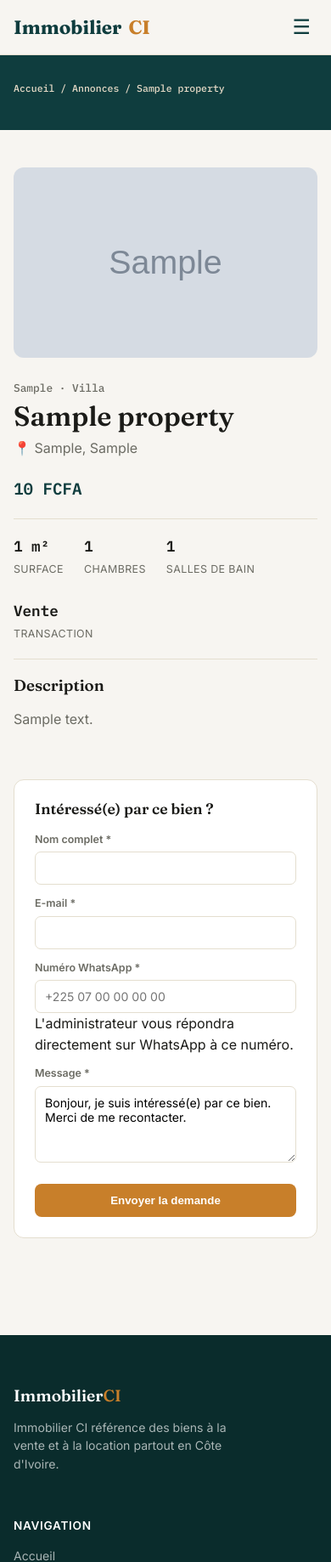
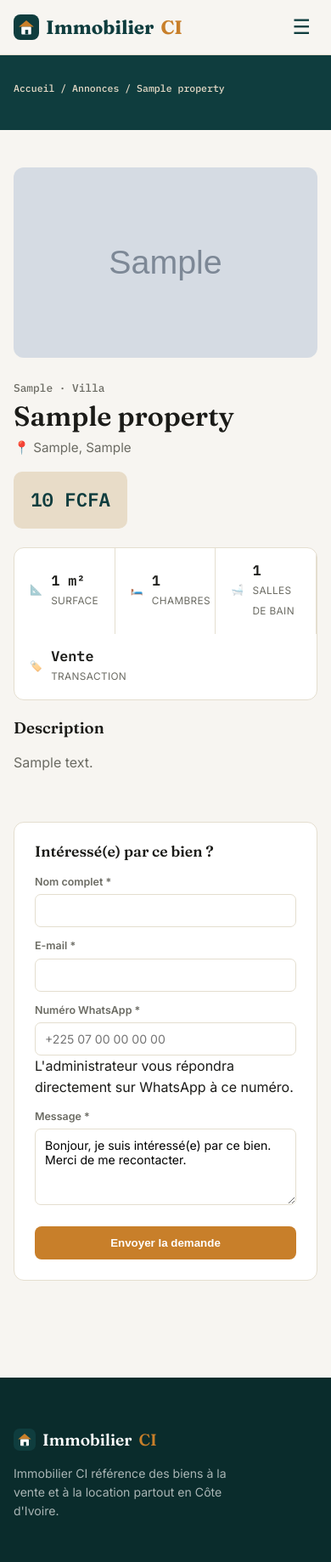
Before and after one commit to Sere-ali/immobilier-ci, a PHP site: a page that uses annonce.php in a window 390 px wide. Shown: the top 1838 px of the page at 85% size. Run offline with PHP 8.4, Linux system fonts and the light colour scheme; data comes from the database, SQL or seed files in the repository; tables that the repository leaves empty hold one stand-in row (values such as "Sample post"); grey boxes marked "Sample" are stand-in pictures; some libraries are stand-ins or nearby versions.

Commit message:
Clearer property detail layout, active nav state, and a real logo
- annonce.php: redesign the info hierarchy on the property detail page.
  Price now sits in its own highlighted block instead of being squeezed
  next to the title; location gets its own line with a pin icon; the
  surface/bedrooms/bathrooms/transaction facts move from a plain flex row
  into a bordered "at a glance" bar with icons, so they're scannable
  instead of blending into the page.
- includes/header.php: the public nav now highlights the current section
  (Accueil/Annonces/Vente/Location/Contact) — previously none of the links
  ever showed as active, so visitors lost track of where they were after
  clicking through. Vente/Location are distinguished correctly from a
  plain Annonces view even though they share the same underlying page.
- Add a small SVG house logo (logoMark() in functions.php, brand colors,
  no external asset) next to "Immobilier CI" in the public header, the
  admin/superadmin sidebar, the login card, and the footer.

Co-Authored-By: Claude Sonnet 5 <noreply@anthropic.com>
Claude-Session: https://claude.ai/code/session_01ReN9zAvKQGJ1Bin3dvq9bk

```diff
--- a/annonce.php
+++ b/annonce.php
@@ -84,20 +84,21 @@ $mainImg = !empty($images) ? imageUrl($images[0]['image_path']) : 'https://place
         </div>
       <?php endif; ?>
 
-      <div class="detail-title-row">
-        <div>
-          <div class="ref mono" style="color:var(--ink-soft);font-size:.8rem"><?= e($property['reference']) ?> · <?= e(propertyCategories()[$property['category']] ?? $property['category']) ?></div>
-          <h1 style="margin:6px 0"><?= e($property['title']) ?></h1>
-          <div style="color:var(--ink-soft)">📍 <?= e($property['commune'] ? $property['commune'] . ', ' : '') . e($property['city']) ?></div>
+      <div class="detail-header">
+        <div class="ref mono" style="color:var(--ink-soft);font-size:.8rem"><?= e($property['reference']) ?> · <?= e(propertyCategories()[$property['category']] ?? $property['category']) ?></div>
+        <h1 style="margin:6px 0"><?= e($property['title']) ?></h1>
+        <div class="detail-location">📍 <?= e($property['commune'] ? $property['commune'] . ', ' : '') . e($property['city']) ?></div>
+        <div class="detail-price-block">
+          <span class="detail-price"><?= formatPrice($property['price']) ?></span>
+          <?php if ($property['listing_type'] === 'location'): ?><span class="detail-price-period">/ mois</span><?php endif; ?>
         </div>
-        <div class="detail-price"><?= formatPrice($property['price']) ?><?= $property['listing_type'] === 'location' ? '<br><small style="font-size:.6em;color:var(--ink-soft)">par mois</small>' : '' ?></div>
       </div>
 
       <div class="detail-specs">
-        <?php if ($property['surface']): ?><div class="spec"><b class="mono"><?= (int)$property['surface'] ?> m²</b><span>Surface</span></div><?php endif; ?>
-        <?php if ($property['bedrooms']): ?><div class="spec"><b class="mono"><?= (int)$property['bedrooms'] ?></b><span>Chambres</span></div><?php endif; ?>
-        <?php if ($property['bathrooms']): ?><div class="spec"><b class="mono"><?= (int)$property['bathrooms'] ?></b><span>Salles de bain</span></div><?php endif; ?>
-        <div class="spec"><b class="mono"><?= $property['listing_type'] === 'vente' ? 'Vente' : 'Location' ?></b><span>Transaction</span></div>
+        <?php if ($property['surface']): ?><div class="spec"><span class="spec-icon">📐</span><div><b class="mono"><?= (int)$property['surface'] ?> m²</b><span>Surface</span></div></div><?php endif; ?>
+        <?php if ($property['bedrooms']): ?><div class="spec"><span class="spec-icon">🛏️</span><div><b class="mono"><?= (int)$property['bedrooms'] ?></b><span>Chambres</span></div></div><?php endif; ?>
+        <?php if ($property['bathrooms']): ?><div class="spec"><span class="spec-icon">🛁</span><div><b class="mono"><?= (int)$property['bathrooms'] ?></b><span>Salles de bain</span></div></div><?php endif; ?>
+        <div class="spec"><span class="spec-icon"><?= $property['listing_type'] === 'vente' ? '🏷️' : '🔑' ?></span><div><b class="mono"><?= $property['listing_type'] === 'vente' ? 'Vente' : 'Location' ?></b><span>Transaction</span></div></div>
       </div>
 
       <h3>Description</h3>
--- a/assets/css/admin.css
+++ b/assets/css/admin.css
@@ -22,8 +22,9 @@ a{color:inherit;text-decoration:none}
   width:var(--sidebar-w);flex-shrink:0;background:var(--lagune);color:#fff;
   padding:26px 18px;position:sticky;top:0;height:100vh;display:flex;flex-direction:column;
 }
-.sidebar .brand{font-family:'Inter',sans-serif;font-weight:700;font-size:1.15rem;margin-bottom:6px;padding:0 8px}
+.sidebar .brand{font-family:'Inter',sans-serif;font-weight:700;font-size:1.15rem;margin-bottom:6px;padding:0 8px;display:flex;align-items:center;gap:8px}
 .sidebar .brand span{color:var(--laterite)}
+.logo-mark{flex-shrink:0}
 .sidebar .role-tag{
   font-family:'IBM Plex Mono',monospace;font-size:.68rem;text-transform:uppercase;letter-spacing:.05em;
   color:var(--sable);padding:0 8px 22px;border-bottom:1px solid rgba(255,255,255,.12);margin-bottom:18px;
@@ -117,7 +118,7 @@ table.data-table{width:100%;border-collapse:collapse;font-size:.87rem;min-width:
 /* ---- Login page (admin) ---- */
 .login-wrap{min-height:100vh;display:flex;align-items:center;justify-content:center;background:var(--lagune);padding:20px}
 .login-card{background:#fff;border-radius:16px;padding:40px;width:100%;max-width:400px;box-shadow:0 20px 60px rgba(0,0,0,.3)}
-.login-card .brand{font-weight:700;font-size:1.3rem;text-align:center;margin-bottom:4px;color:var(--lagune)}
+.login-card .brand{font-weight:700;font-size:1.3rem;text-align:center;margin-bottom:4px;color:var(--lagune);display:flex;align-items:center;justify-content:center;gap:8px}
 .login-card .brand span{color:var(--laterite)}
 .login-card p.sub{text-align:center;color:var(--ink-soft);font-size:.85rem;margin-bottom:26px}
 .login-card button{width:100%;background:var(--lagune);color:#fff;border:none;padding:12px;border-radius:8px;font-weight:600;cursor:pointer;margin-top:6px}
--- a/assets/css/style.css
+++ b/assets/css/style.css
@@ -52,6 +52,7 @@ h1,h2,h3,h4{font-family:'Fraunces',serif;font-weight:600;line-height:1.15;margin
 }
 .site-header .container{display:flex;align-items:center;justify-content:space-between;height:76px}
 .logo{font-family:'Fraunces',serif;font-weight:700;font-size:1.4rem;color:var(--lagune);display:flex;align-items:center;gap:8px;white-space:nowrap}
+.logo-mark{flex-shrink:0}
 .logo span{color:var(--laterite)}
 .main-nav{display:flex;align-items:center;gap:32px}
 .main-nav a{font-weight:500;font-size:.95rem;color:var(--ink);position:relative;padding:4px 0}
@@ -222,11 +223,31 @@ h1,h2,h3,h4{font-family:'Fraunces',serif;font-weight:600;line-height:1.15;margin
 .gallery-thumbs{display:grid;grid-template-columns:repeat(5,1fr);gap:8px}
 .gallery-thumbs .thumb{aspect-ratio:1;border-radius:8px;background:var(--sable) center/cover no-repeat;cursor:pointer;border:2px solid transparent}
 .gallery-thumbs .thumb.active{border-color:var(--laterite)}
-.detail-title-row{display:flex;justify-content:space-between;align-items:flex-start;margin:26px 0 10px;gap:20px;flex-wrap:wrap}
-.detail-price{font-family:'IBM Plex Mono',monospace;font-size:clamp(1.2rem,3vw,1.6rem);font-weight:600;color:var(--lagune);white-space:nowrap}
-.detail-specs{display:flex;gap:24px;padding:18px 0;border-top:1px solid var(--border);border-bottom:1px solid var(--border);margin:20px 0;flex-wrap:wrap}
-.detail-specs .spec b{display:block;font-family:'IBM Plex Mono',monospace;font-size:1.1rem}
-.detail-specs .spec span{font-size:.78rem;color:var(--ink-soft);text-transform:uppercase;letter-spacing:.03em}
+/* En-tête de la fiche bien : titre, localisation et prix clairement hiérarchisés */
+.detail-header{margin:26px 0 18px}
+.detail-location{
+  display:flex;align-items:center;gap:6px;color:var(--ink-soft);font-size:.95rem;margin-top:6px;
+}
+.detail-price-block{
+  display:flex;align-items:baseline;gap:8px;margin-top:16px;padding:16px 20px;
+  background:var(--sable);border-radius:10px;width:fit-content;
+}
+.detail-price{font-family:'IBM Plex Mono',monospace;font-size:clamp(1.4rem,3.5vw,1.9rem);font-weight:700;color:var(--lagune)}
+.detail-price-period{font-size:.85rem;color:var(--ink-soft)}
+
+/* Bandeau des caractéristiques clés : surface, chambres, sdb, transaction — d'un coup d'œil */
+.detail-specs{
+  display:grid;grid-template-columns:repeat(auto-fit,minmax(110px,1fr));gap:0;
+  background:var(--card);border:1px solid var(--border);border-radius:var(--radius);
+  margin:22px 0;overflow:hidden;
+}
+.detail-specs .spec{
+  display:flex;align-items:center;gap:10px;padding:16px 18px;border-right:1px solid var(--border);
+}
+.detail-specs .spec:last-child{border-right:none}
+.detail-specs .spec-icon{font-size:1.3rem;line-height:1}
+.detail-specs .spec b{display:block;font-family:'IBM Plex Mono',monospace;font-size:1.05rem;line-height:1.2}
+.detail-specs .spec span{font-size:.74rem;color:var(--ink-soft);text-transform:uppercase;letter-spacing:.03em}
 .contact-card{background:var(--card);border:1px solid var(--border);border-radius:var(--radius);padding:24px;align-self:start;position:sticky;top:96px}
 .contact-card h3{font-size:1.1rem;margin-bottom:16px}
 .contact-card .field{margin-bottom:12px}
@@ -340,6 +361,8 @@ html.js [data-reveal-group].in-view > *:nth-child(6){transition-delay:.33s}
   transition:right .3s cubic-bezier(.2,.8,.2,1);
 }
 .main-nav a:not(.nav-cta):hover::after{right:0}
+.main-nav a.active{color:var(--lagune);font-weight:600}
+.main-nav a.active::after{right:0}
 
 /* Boutons : transition douce + micro-interaction au clic */
 .btn, .search-bar button, .nav-cta, .filters-bar button, .contact-card button{
--- a/includes/admin_header.php
+++ b/includes/admin_header.php
@@ -28,7 +28,7 @@ function navActive(string $file, string $current): string
 <body>
 <div class="admin-shell">
   <aside class="sidebar">
-    <div class="brand">Immobilier<span>CI</span></div>
+    <div class="brand"><?= logoMark(28) ?>Immobilier<span>CI</span></div>
     <div class="role-tag"><?= $user['role'] === 'superadmin' ? 'Super Administrateur' : 'Administrateur' ?></div>
     <nav>
       <span class="group-label">Gestion</span>
--- a/includes/footer.php
+++ b/includes/footer.php
@@ -2,7 +2,7 @@
   <div class="container">
     <div class="footer-grid">
       <div>
-        <h4 style="font-family:'Fraunces',serif;font-size:1.2rem;color:#fff;text-transform:none;letter-spacing:0">Immobilier<span style="color:var(--laterite)">CI</span></h4>
+        <h4 style="font-family:'Fraunces',serif;font-size:1.2rem;color:#fff;text-transform:none;letter-spacing:0;display:flex;align-items:center;gap:8px"><?= logoMark(26) ?>Immobilier<span style="color:var(--laterite)">CI</span></h4>
         <p style="font-size:.88rem;max-width:280px;margin-top:10px"><?= e(getSetting($pdo, 'site_about', '')) ?></p>
       </div>
       <div>
--- a/includes/functions.php
+++ b/includes/functions.php
@@ -6,6 +6,17 @@
 function e(?string $value): string
 {
     return htmlspecialchars($value ?? '', ENT_QUOTES, 'UTF-8');
+}
+
+/** Petit logo maison (SVG en ligne) utilisé à côté du nom du site, sur le site public et dans l'espace admin */
+function logoMark(int $size = 32): string
+{
+    return '<svg width="' . $size . '" height="' . $size . '" viewBox="0 0 34 34" xmlns="http://www.w3.org/2000/svg" aria-hidden="true" focusable="false" class="logo-mark">'
+         . '<rect width="34" height="34" rx="9" fill="#0F3D3E"/>'
+         . '<polygon points="17,8 27,16.5 7,16.5" fill="#C87F2A"/>'
+         . '<rect x="10.5" y="16.5" width="13" height="10" rx="1" fill="#ffffff"/>'
+         . '<rect x="15.5" y="20.5" width="4" height="6" fill="#0F3D3E"/>'
+         . '</svg>';
 }
 
 function truncateText(string $text, int $length = 60, string $suffix = '…'): string
--- a/includes/header.php
+++ b/includes/header.php
@@ -9,6 +9,19 @@ sendSecurityHeaders();
 $pdo = getPDO();
 $siteName = getSetting($pdo, 'site_name', SITE_NAME);
 $pageTitle = $pageTitle ?? $siteName;
+
+// Détermine quel lien du menu correspond à la page actuellement affichée,
+// pour le mettre en évidence (état "actif") — y compris pour les liens
+// Vente/Location qui pointent vers la même page annonces.php avec un filtre différent.
+$currentScript = basename($_SERVER['SCRIPT_NAME'] ?? '');
+$currentListingType = is_string($_GET['listing_type'] ?? null) ? $_GET['listing_type'] : '';
+function navLinkClass(string $script, string $currentScript, ?string $listingType = null, string $currentListingType = ''): string
+{
+    if ($script !== $currentScript) return '';
+    if ($listingType !== null && $listingType !== $currentListingType) return '';
+    if ($listingType === null && $script === 'annonces.php' && $currentListingType !== '') return '';
+    return 'active';
+}
 ?>
 <!DOCTYPE html>
 <html lang="fr">
@@ -25,13 +38,13 @@ $pageTitle = $pageTitle ?? $siteName;
 <body>
 <header class="site-header">
   <div class="container">
-    <a href="index" class="logo">Immobilier<span>CI</span></a>
+    <a href="index" class="logo"><?= logoMark(30) ?>Immobilier<span>CI</span></a>
     <nav class="main-nav">
-      <a href="index">Accueil</a>
-      <a href="annonces">Annonces</a>
-      <a href="annonces?listing_type=vente">Vente</a>
-      <a href="annonces?listing_type=location">Location</a>
-      <a href="contact">Contact</a>
+      <a href="index" class="<?= navLinkClass('index.php', $currentScript) ?>">Accueil</a>
+      <a href="annonces" class="<?= navLinkClass('annonces.php', $currentScript, '', $currentListingType) ?> <?= navLinkClass('annonce.php', $currentScript) ?>">Annonces</a>
+      <a href="annonces?listing_type=vente" class="<?= navLinkClass('annonces.php', $currentScript, 'vente', $currentListingType) ?>">Vente</a>
+      <a href="annonces?listing_type=location" class="<?= navLinkClass('annonces.php', $currentScript, 'location', $currentListingType) ?>">Location</a>
+      <a href="contact" class="<?= navLinkClass('contact.php', $currentScript) ?>">Contact</a>
       <?php if (isLoggedIn()): ?>
         <a href="<?= isSuperAdmin() ? 'superadmin/dashboard' : 'admin/dashboard' ?>" class="nav-cta">Mon espace</a>
       <?php else: ?>
--- a/login.php
+++ b/login.php
@@ -51,7 +51,7 @@ if ($_SERVER['REQUEST_METHOD'] === 'POST') {
 <body>
 <div class="login-wrap">
   <div class="login-card">
-    <div class="brand">Immobilier<span>CI</span></div>
+    <div class="brand"><?= logoMark(36) ?>Immobilier<span>CI</span></div>
     <p class="sub">Espace Admin &amp; Super Admin</p>
 
     <?php if ($error): ?><div class="alert alert-error"><?= e($error) ?></div><?php endif; ?>
```
